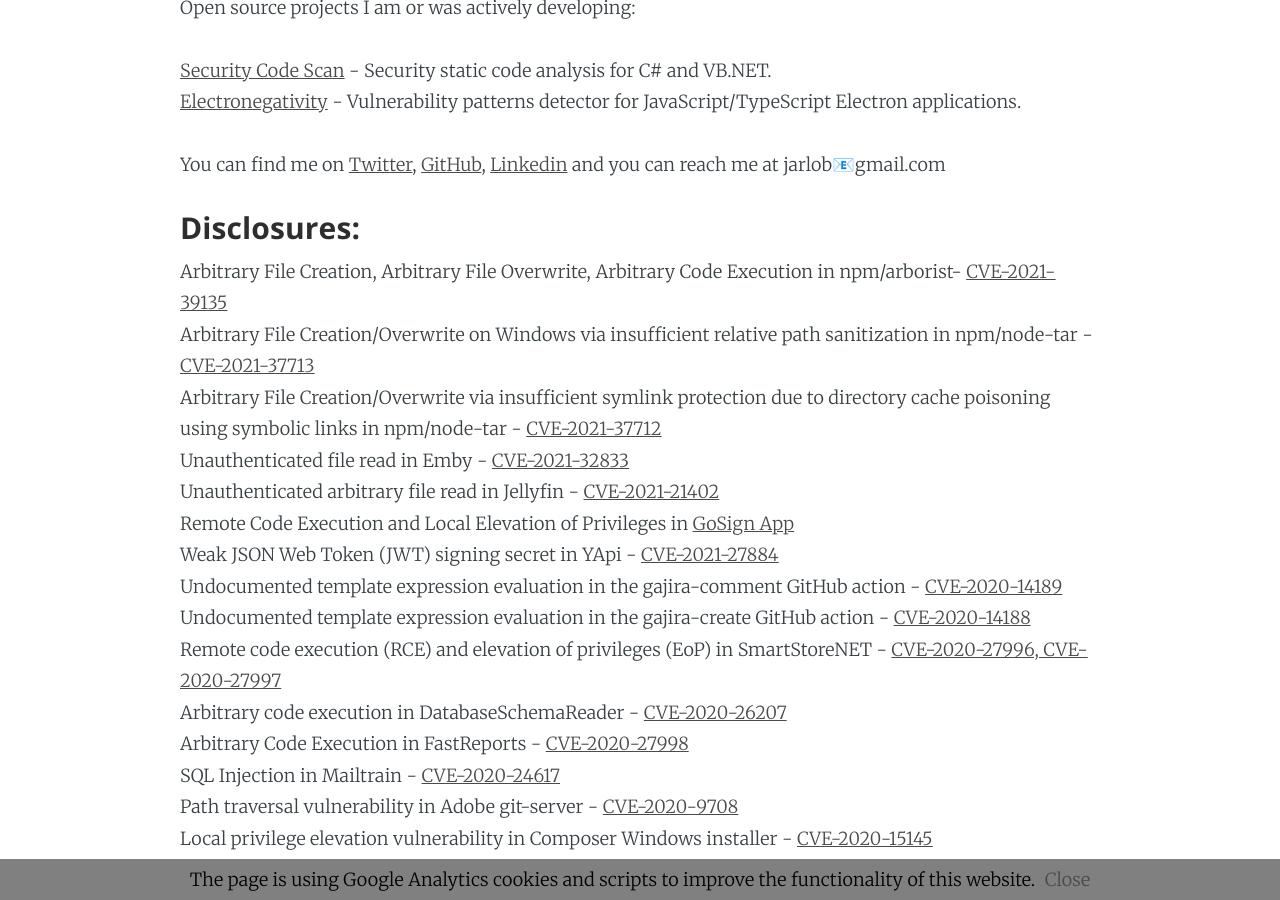
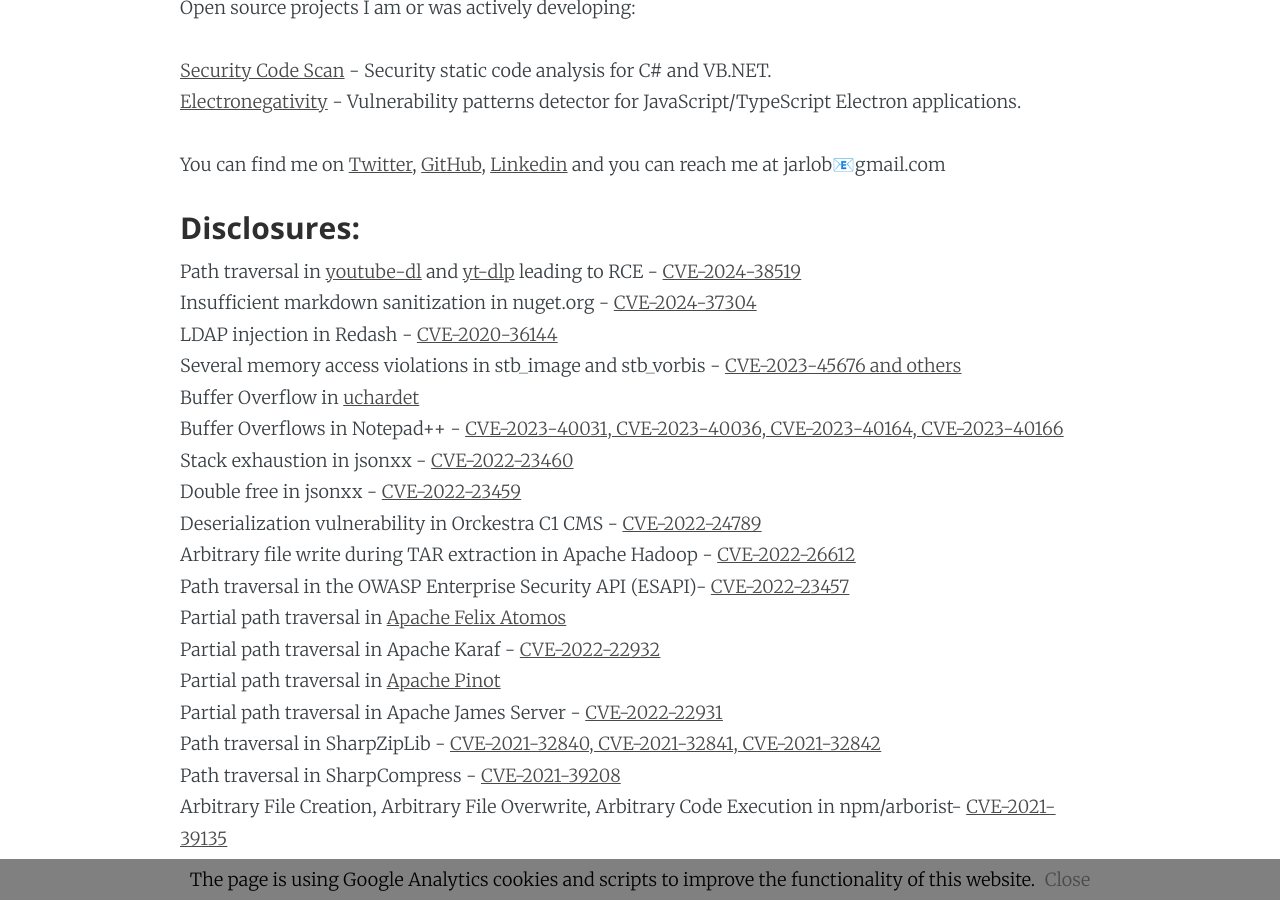
Before and after one commit to JarLob/jarlob.github.io, a Jekyll site: the page built from about.md, in a window 1280 px wide and 900 px high, scrolled down 442 px. Built offline with Jekyll 4.4.1, drawn with Linux system fonts in a browser that asks for light colours.

Commit message:
Update about.md

```diff
--- a/about.md
+++ b/about.md
@@ -14,6 +14,23 @@ Open source projects I am or was actively developing:
 You can find me on [Twitter](https://twitter.com/yarlob), [GitHub](https://github.com/JarLob), [Linkedin](https://www.linkedin.com/in/yarlob/) and you can reach me at {{ site.email }}
 
 ### Disclosures:
+Path traversal in [youtube-dl](https://securitylab.github.com/advisories/GHSL-2024-089_youtube-dl/) and [yt-dlp](https://securitylab.github.com/advisories/GHSL-2024-090_yt-dlp/) leading to RCE - [CVE-2024-38519](https://nvd.nist.gov/vuln/detail/CVE-2024-38519)
+Insufficient markdown sanitization in nuget.org - [CVE-2024-37304](https://securitylab.github.com/advisories/GHSL-2024-016_NuGetGallery/)
+LDAP injection in Redash - [CVE-2020-36144](https://securitylab.github.com/advisories/GHSL-2024-009_Redash/)
+Several memory access violations in stb_image and stb_vorbis - [CVE-2023-45676 and others](https://securitylab.github.com/advisories/GHSL-2023-145_GHSL-2023-151_stb_image_h/)
+Buffer Overflow in [uchardet](https://securitylab.github.com/advisories/GHSL-2023-105_uchardet/)
+Buffer Overflows in Notepad++ - [CVE-2023-40031, CVE-2023-40036, CVE-2023-40164, CVE-2023-40166](https://securitylab.github.com/advisories/GHSL-2023-092_Notepad__/)
+Stack exhaustion in jsonxx - [CVE-2022-23460](https://securitylab.github.com/advisories/GHSL-2022-049_Jsonxx/)
+Double free in jsonxx - [CVE-2022-23459](https://securitylab.github.com/advisories/GHSL-2022-048_Jsonxx/)
+Deserialization vulnerability in Orckestra C1 CMS - [CVE-2022-24789](https://securitylab.github.com/advisories/GHSL-2022-001_Orckestra_C1_CMS/)
+Arbitrary file write during TAR extraction in Apache Hadoop - [CVE-2022-26612](https://securitylab.github.com/advisories/GHSL-2022-012_Apache_Hadoop/)
+Path traversal in the OWASP Enterprise Security API (ESAPI)- [CVE-2022-23457](https://securitylab.github.com/advisories/GHSL-2022-008_The_OWASP_Enterprise_Security_API/)
+Partial path traversal in [Apache Felix Atomos](https://securitylab.github.com/advisories/GHSL-2022-007_Apache_Felix_Atomos/)
+Partial path traversal in Apache Karaf - [CVE-2022-22932](https://securitylab.github.com/advisories/GHSL-2022-005_006_Apache_Karaf/)
+Partial path traversal in [Apache Pinot](https://securitylab.github.com/advisories/GHSL-2022-004_Apache_Pinot/)
+Partial path traversal in Apache James Server - [CVE-2022-22931](https://securitylab.github.com/advisories/GHSL-2022-002_GHSL-2022-003_Apache_James_Server/)
+Path traversal in SharpZipLib - [CVE-2021-32840, CVE-2021-32841, CVE-2021-32842](https://securitylab.github.com/advisories/GHSL-2021-125-sharpziplib/)
+Path traversal in SharpCompress - [CVE-2021-39208](https://securitylab.github.com/advisories/GHSL-2021-082-sharpcompress/)
 Arbitrary File Creation, Arbitrary File Overwrite, Arbitrary Code Execution in npm/arborist- [CVE-2021-39135](https://github.com/advisories/GHSA-gmw6-94gg-2rc2)
 Arbitrary File Creation/Overwrite on Windows via insufficient relative path sanitization in npm/node-tar - [CVE-2021-37713](https://github.com/advisories/GHSA-5955-9wpr-37jh)
 Arbitrary File Creation/Overwrite via insufficient symlink protection due to directory cache poisoning using symbolic links in npm/node-tar - [CVE-2021-37712](https://github.com/advisories/GHSA-qq89-hq3f-393p)
```
